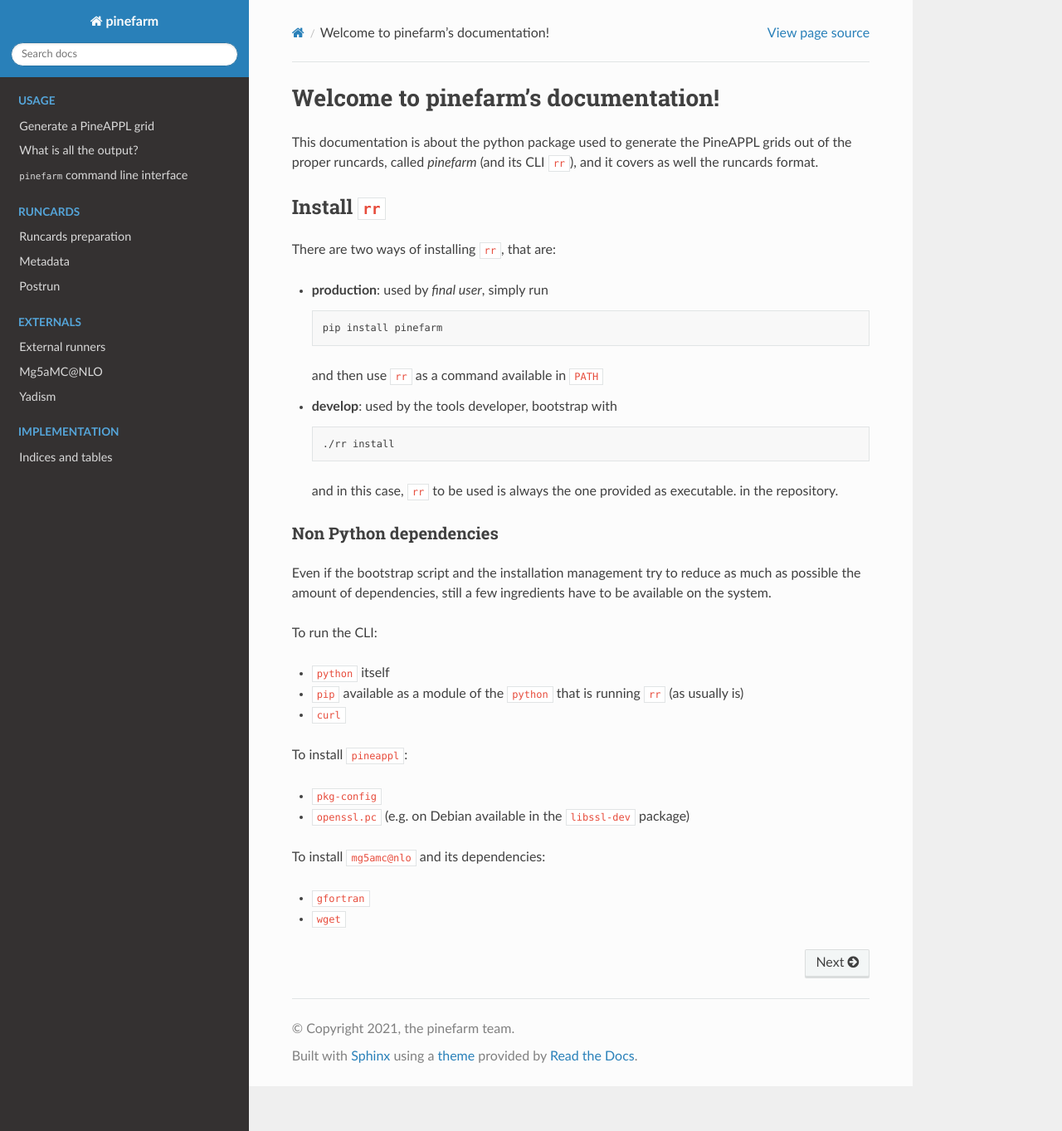
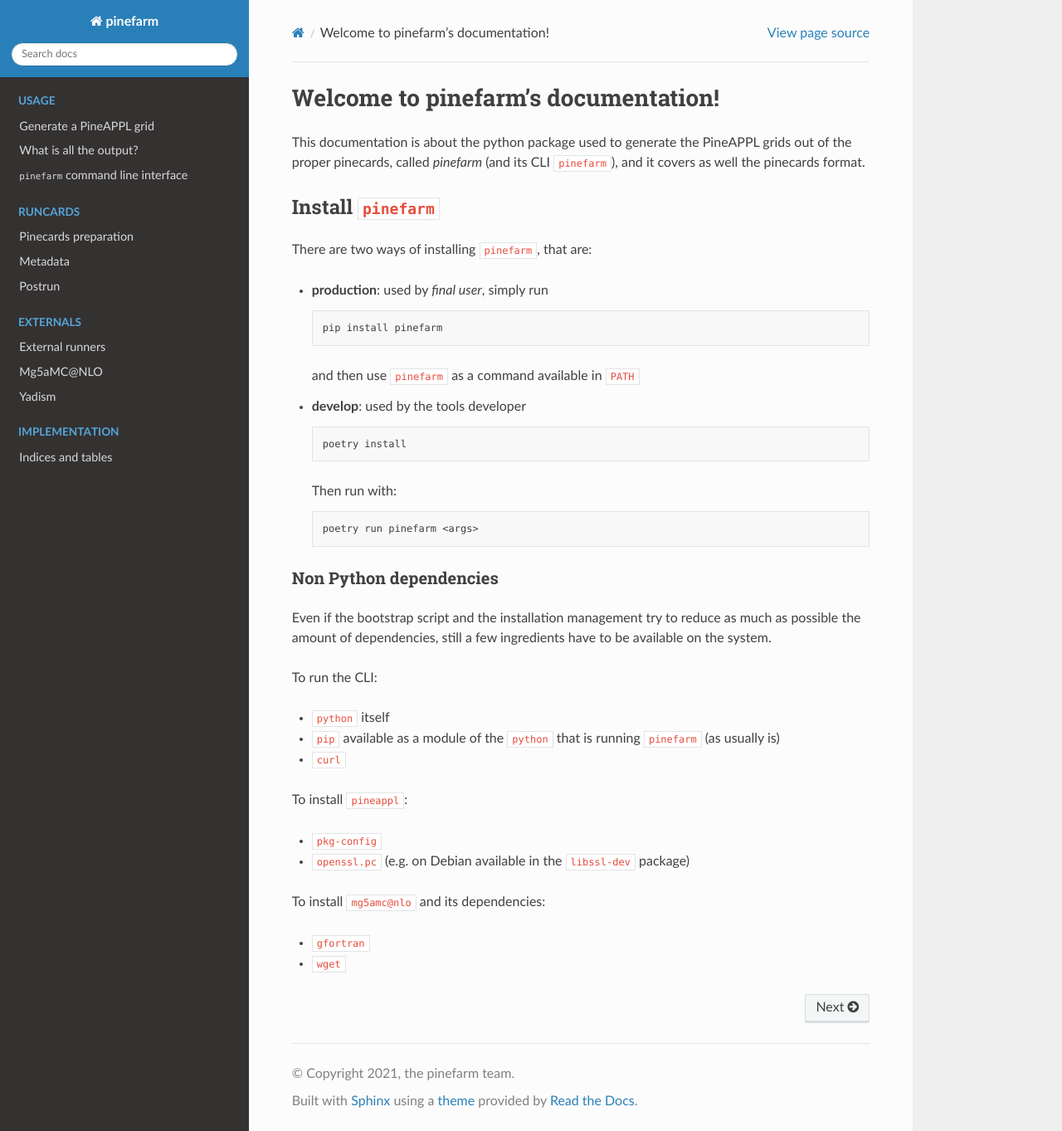
Before and after one commit to NNPDF/pinecards, a Sphinx documentation site: the page built from docs/source/index.rst, in a window 1280 px wide and 1363 px high. Shown: the whole window at 83% size. Built offline with Sphinx 7.4.7 and the Read the Docs theme 2.0.0, drawn with Linux system fonts in a browser that asks for light colours; pages that are not in the unit, such as notebooks, are missing from menus.

Commit message:
Replace final batch of runcards and rr occurences

```diff
--- a/docs/source/external/mg5_launch.rst
+++ b/docs/source/external/mg5_launch.rst
@@ -2,7 +2,7 @@ Launch
 ======
 
 Here is briefly recapped |mg5|'s '``launch.txt`` syntax and described the
-special syntax that is allowed for (and introduced by) runcards.
+special syntax that is allowed for (and introduced by) pinecards.
 
 Relevant native syntax
 ----------------------
--- a/docs/source/index.rst
+++ b/docs/source/index.rst
@@ -3,13 +3,13 @@ Welcome to pinefarm's documentation!
 ####################################
 
 This documentation is about the python package used to generate the PineAPPL
-grids out of the proper runcards, called `pinefarm` (and its CLI ``rr``),
-and it covers as well the runcards format.
+grids out of the proper pinecards, called `pinefarm` (and its CLI ``pinefarm``),
+and it covers as well the pinecards format.
 
-Install ``rr``
-==============
+Install ``pinefarm``
+====================
 
-There are two ways of installing ``rr``, that are:
+There are two ways of installing ``pinefarm``, that are:
 
 - **production**: used by *final user*, simply run
 
@@ -17,16 +17,20 @@ There are two ways of installing ``rr``, that are:
 
      pip install pinefarm
 
-  and then use ``rr`` as a command available in ``PATH``
+  and then use ``pinefarm`` as a command available in ``PATH``
 
-- **develop**: used by the tools developer, bootstrap with
+- **develop**: used by the tools developer
 
   .. code-block:: sh
 
-     ./rr install
+     poetry install
 
-  and in this case, ``rr`` to be used is always the one provided as executable.
-  in the repository.
+  Then run with:
+
+  .. code-block:: sh
+
+     poetry run pinefarm <args>
+
 
 Non Python dependencies
 -----------------------
@@ -38,8 +42,8 @@ available on the system.
 To run the CLI:
 
 - ``python`` itself
-- ``pip`` available as a module of the ``python`` that is running ``rr`` (as usually
-  is)
+- ``pip`` available as a module of the ``python`` that is running ``pinefarm``
+  (as usually is)
 - ``curl``
 
 To install ``pineappl``:
@@ -67,9 +71,9 @@ To install ``mg5amc@nlo`` and its dependencies:
    :hidden:
    :caption: Runcards
 
-   runcards/index
-   runcards/metadata
-   runcards/postrun
+   pinecards/index
+   pinecards/metadata
+   pinecards/postrun
 
 .. toctree::
    :maxdepth: 1
```
Also changed, not shown: docs/source/external/index.rst (+4 -4 lines), docs/source/output.rst (+9 -9 lines), docs/source/pinecards/index.rst (renamed from docs/source/runcards/index.rst, +4 -4 lines), docs/source/run.rst (+5 -5 lines), pyproject.toml (+9 -8 lines), docs/source/pinecards/metadata.rst (renamed from docs/source/runcards/metadata.rst), docs/source/pinecards/postrun.rst (renamed from docs/source/runcards/postrun.rst), 2 other files.
